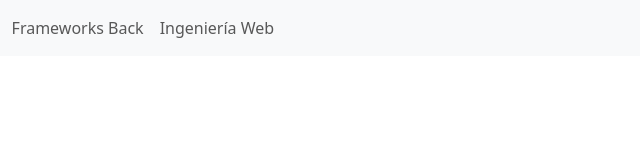
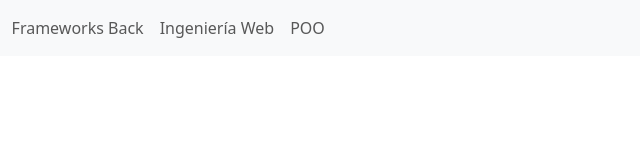
Before and after one commit to IvonneBarco/backend-practica-0.0, a plain HTML site: page index.html in a window 1280 px wide. Shown: the full height of the page, 230-870 px from the left. Drawn offline with nearby package versions, Linux system fonts and the light colour scheme.

Commit message:
fix: se agrega curso

```diff
--- a/index.html
+++ b/index.html
@@ -32,6 +32,9 @@
                     <li class="nav-item">
                         <a class="nav-link" href="#">Ingeniería Web</a>
                     </li>
+                    <li class="nav-item">
+                        <a class="nav-link" href="#">POO</a>
+                    </li>
 
                 </ul>
                 <form class="d-flex" role="search">
```
